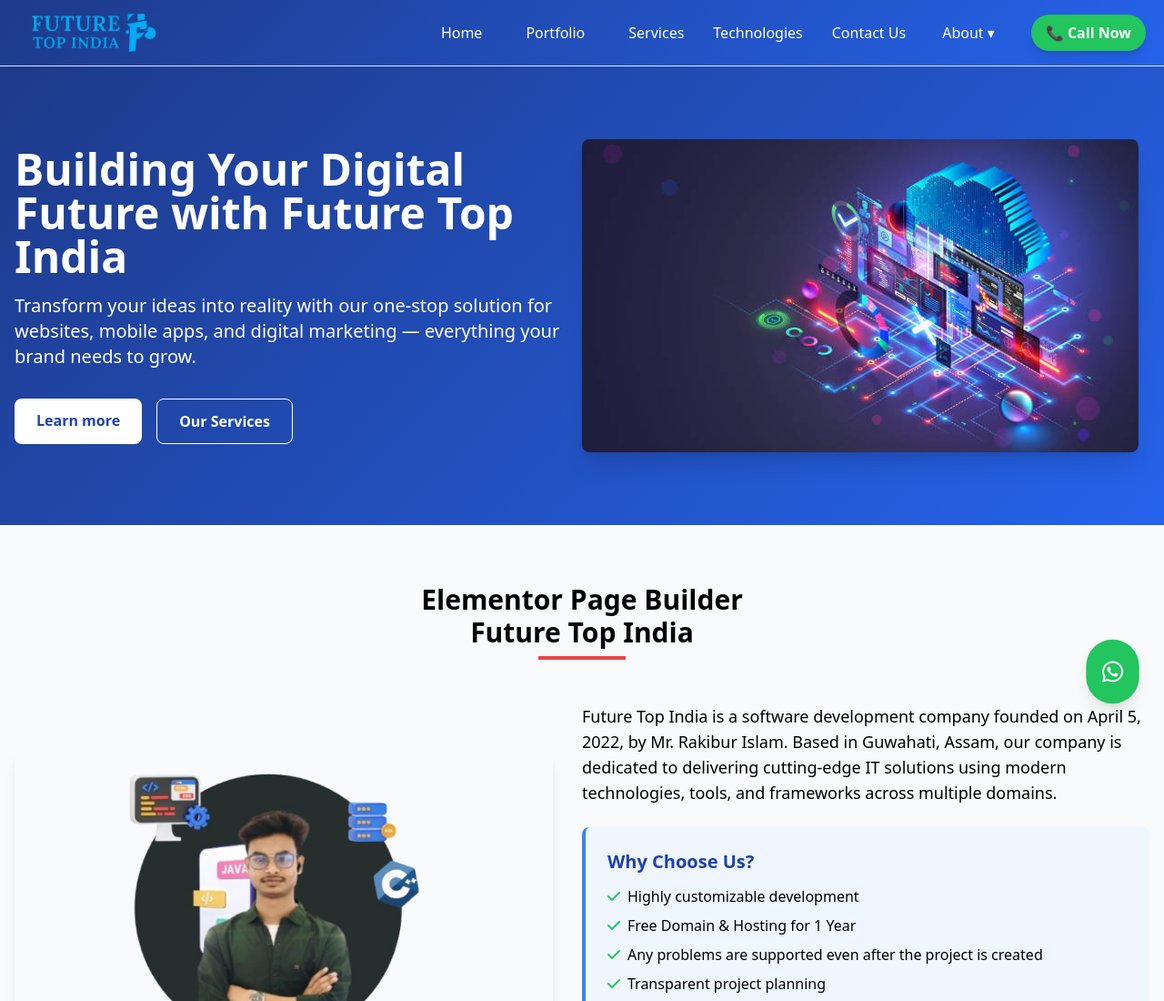
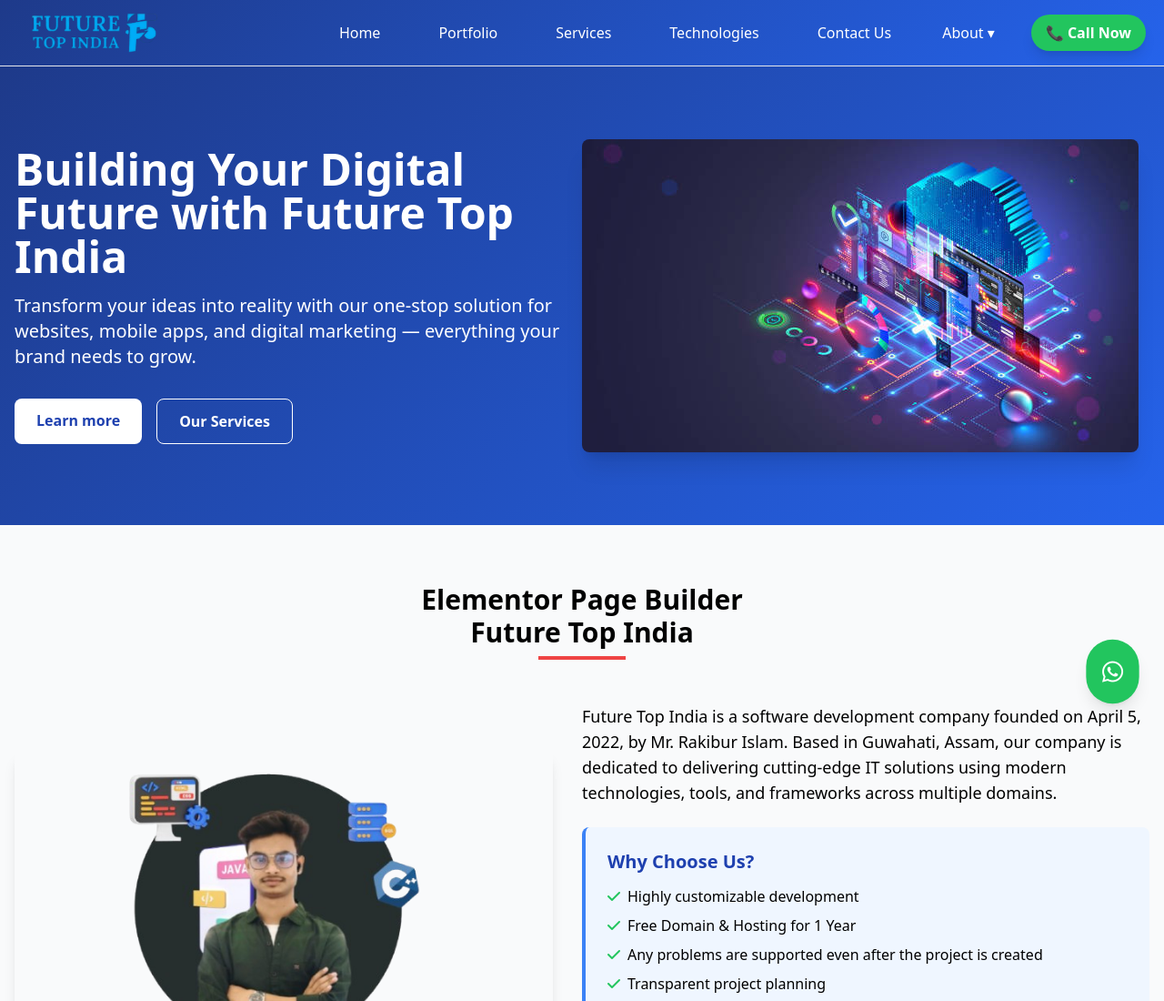
Before and after one commit to futuretopindia/futuretopindia, a plain HTML site: page index.html in a window 1280 px wide. Shown: the top 1100 px of the page at 91% size. Drawn offline with nearby package versions, Linux system fonts and the light colour scheme.

Commit message:
Update index.html

```diff
--- a/index.html
+++ b/index.html
@@ -142,11 +142,11 @@
 
             <!-- Desktop Menu -->
             <div class="hidden md:flex items-center space-x-8">
-                <a href="https://futuretopindia.in/" class="hover:text-blue-200">Home</a>
-	        <a href="https://futuretopindia.in/portfolio.html" class="block py-2 hover:bg-blue-700 rounded px-4">Portfolio</a>
-                <a href="https://futuretopindia.in/service.html" class="hover:text-blue-200">Services</a>
-                <a href="https://futuretopindia.in/technologies.html" class="hover:text-blue-200">Technologies</a>
-                <a href="https://futuretopindia.in/contact.html" class="hover:text-blue-200">Contact Us</a>
+                <a href="https://futuretopindia.in/" class="block py-2 hover:bg-blue-700 rounded px-4">Home</a>
+	            <a href="https://futuretopindia.in/portfolio.html" class="block py-2 hover:bg-blue-700 rounded px-4">Portfolio</a>
+                <a href="https://futuretopindia.in/service.html" class="block py-2 hover:bg-blue-700 rounded px-4">Services</a>
+                <a href="https://futuretopindia.in/technologies.html" class="block py-2 hover:bg-blue-700 rounded px-4">Technologies</a>
+                <a href="https://futuretopindia.in/contact.html" class="block py-2 hover:bg-blue-700 rounded px-4">Contact Us</a>
 
 
 
@@ -182,6 +182,7 @@
             </div>
         </div>
 
+
         <!-- Mobile Menu -->
         <div id="mobile-menu" class="hidden md:hidden mt-4 pb-2">
             <a href="https://futuretopindia.in/" class="block py-2 hover:bg-blue-700 rounded px-4">Home</a>
@@ -189,7 +190,7 @@
             <a href="https://futuretopindia.in/about.html" class="block py-2 hover:bg-blue-700 rounded px-4">About Us</a>
 	        <a href="https://futuretopindia.in/blog.html" class="block py-2 hover:bg-blue-700 rounded px-4">Blogs</a>
 			<a href="https://futuretopindia.in/FAQ.html" class="block px-4 py-2 hover:bg-blue-100">FQAS</a>
-            <a href="https://futuretopindia.in/service" class="block py-2 hover:bg-blue-700 rounded px-4">Services</a>
+            <a href="https://futuretopindia.in/service.html" class="block py-2 hover:bg-blue-700 rounded px-4">Services</a>
             <a href="https://futuretopindia.in/technologies.html" class="block py-2 hover:bg-blue-700 rounded px-4">Technologies</a>
             <a href="https://futuretopindia.in/contact.html" class="block py-2 hover:bg-blue-700 rounded px-4">Contact Us</a>
 			<a href="https://futuretopindia.in/privacy.html" class="block px-4 py-2 hover:bg-blue-100">Privacy Policy</a>
```
